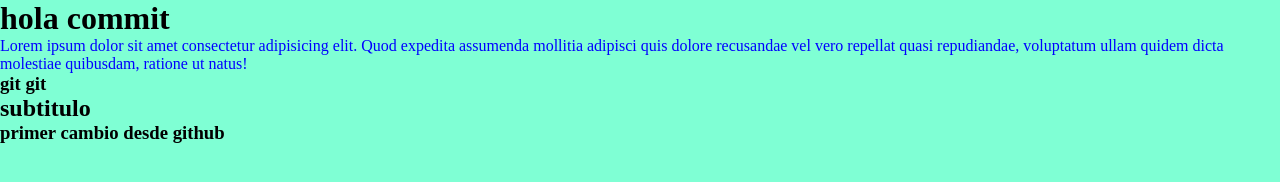
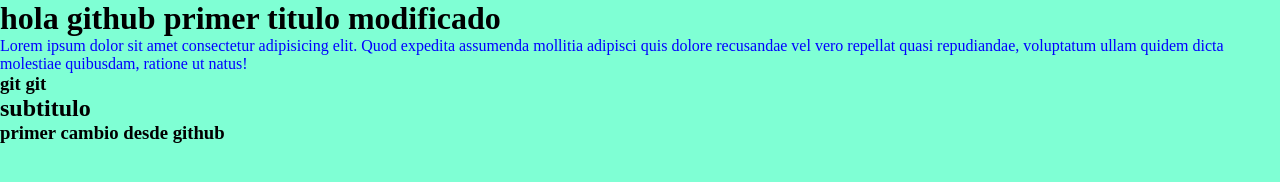
Before and after one commit to Matigo06/mi_repositorio1, a plain HTML site: page index.html in a window 1280 px wide. Drawn offline with Linux system fonts and the light colour scheme.

Commit message:
Update index.html
cambio hola commit por hola github

```diff
--- a/index.html
+++ b/index.html
@@ -8,7 +8,7 @@
     <title>Clase de git</title>
 </head>
 <body>
-    <h1>hola commit</h1>
+    <h1>hola github primer titulo modificado</h1>
     <p>Lorem ipsum dolor sit amet consectetur adipisicing elit. Quod expedita assumenda mollitia adipisci quis dolore recusandae vel vero repellat quasi repudiandae, voluptatum ullam quidem dicta molestiae quibusdam, ratione ut natus!</p>
     <h3>git git</h3>
     <h2>subtitulo</h2>
```
